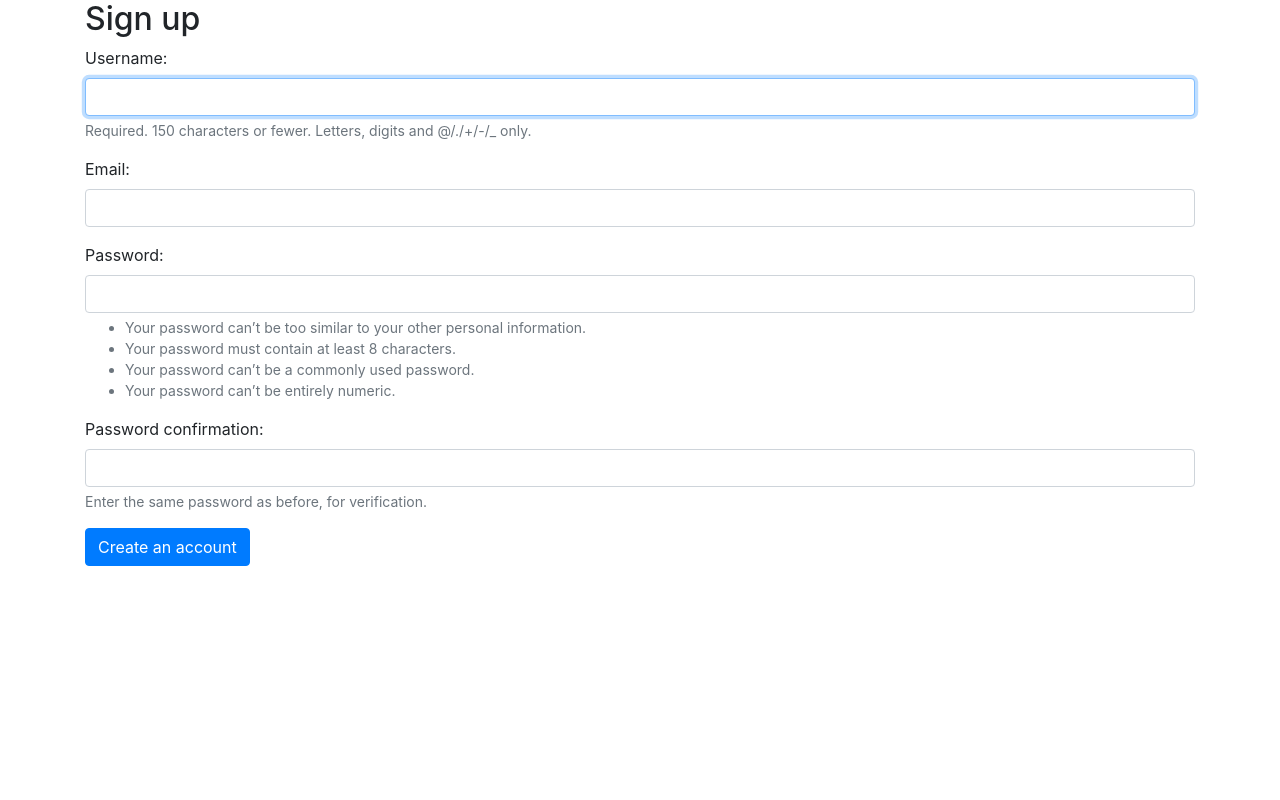
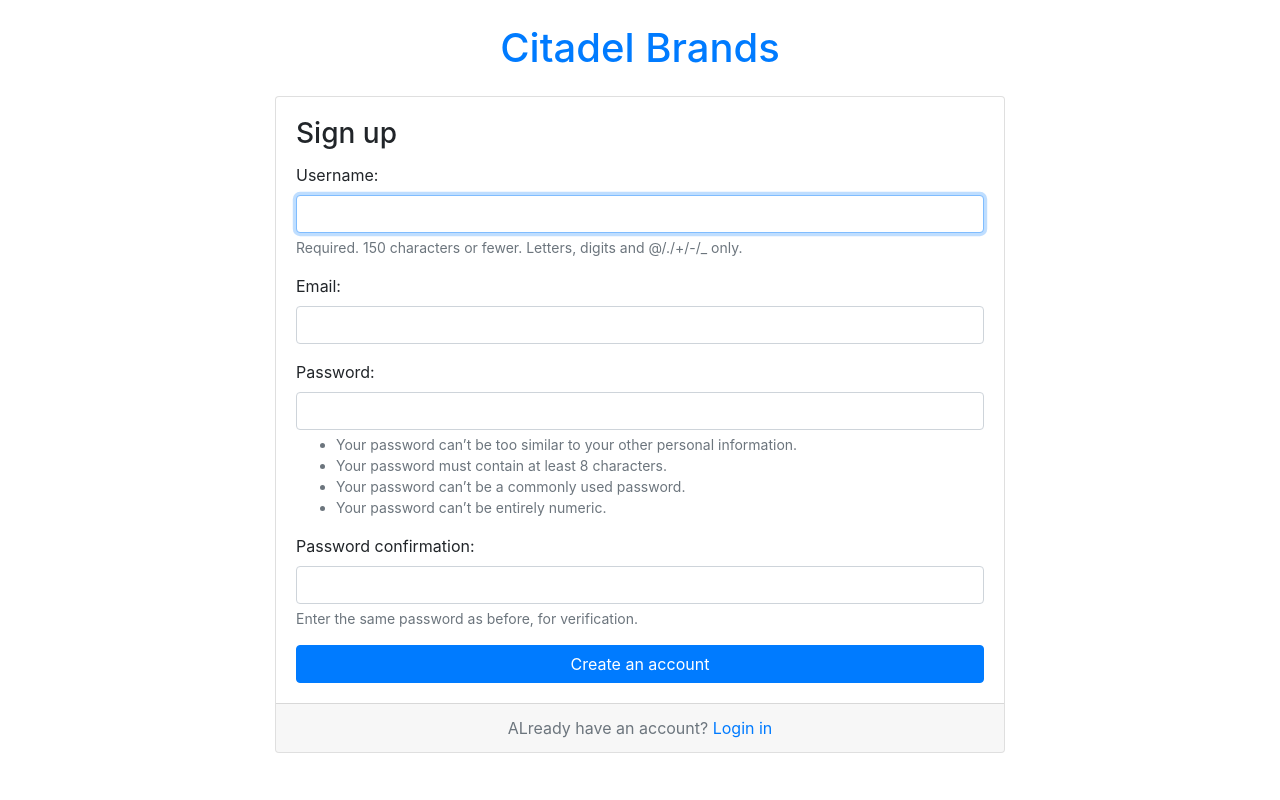
Before and after one commit to ErickMwazonga/Board_Discussion, a Django app: page /signup/ in a window 1280 px wide. Run offline with Django 3.2, Linux system fonts and the light colour scheme; some libraries are stand-ins or nearby versions; some web fonts are replaced.

Commit message:
update signup view to include bootstrap card display

```diff
--- a/templates/signup.html
+++ b/templates/signup.html
@@ -1,13 +1,34 @@
 {% extends 'base.html' %}
+
+{% load static %}
+
+{% block stylesheet %}
+    <link rel="stylesheet" href="{% static 'css/accounts.css' %}">
+{% endblock %}
 
 {% block body %}
     <div class="container">
-        <h2>Sign up</h2>
-        <form method="post" novalidate>
-          {% csrf_token %}
-          {% include "includes/form.html" %}
-          <button type="submit" class="btn btn-primary">Create an account</button>
-        </form>
+        <h1 class="text-center logo my-4">
+            <a href="{% url 'home'%}">Citadel Brands</a>
+        </h1>
+
+        <div class="row justify-content-center">
+            <div class="col-lg-8 col-md-10 col-sm-12">
+                <div class="card">
+                    <div class="card-body">
+                        <h3 class="card-title">Sign up</h3>
+                        <form method="post" novalidate>
+                          {% csrf_token %}
+                          {% include "includes/form.html" %}
+                          <button type="submit" class="btn btn-primary btn-block">Create an account</button>
+                        </form>
+                    </div>
+                    <div class="card-footer text-muted text-center">
+                        ALready have an account? <a href="#">Login in</a>
+                    </div>
+                </div>
+            </div>
+        </div>
     </div>
 
 {% endblock %}
```
